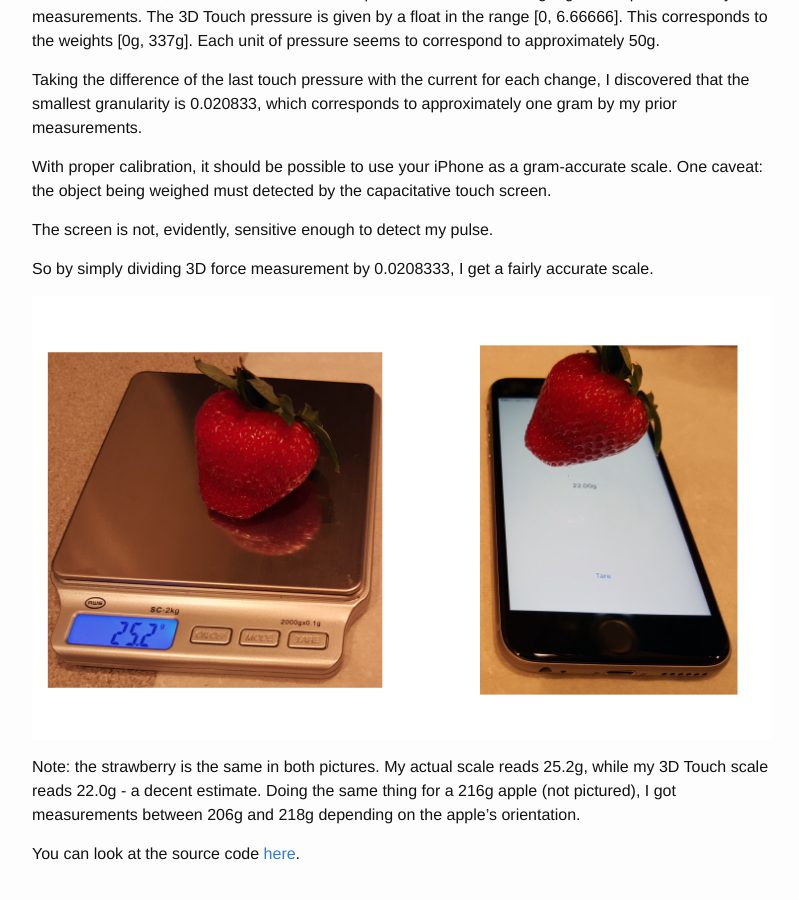
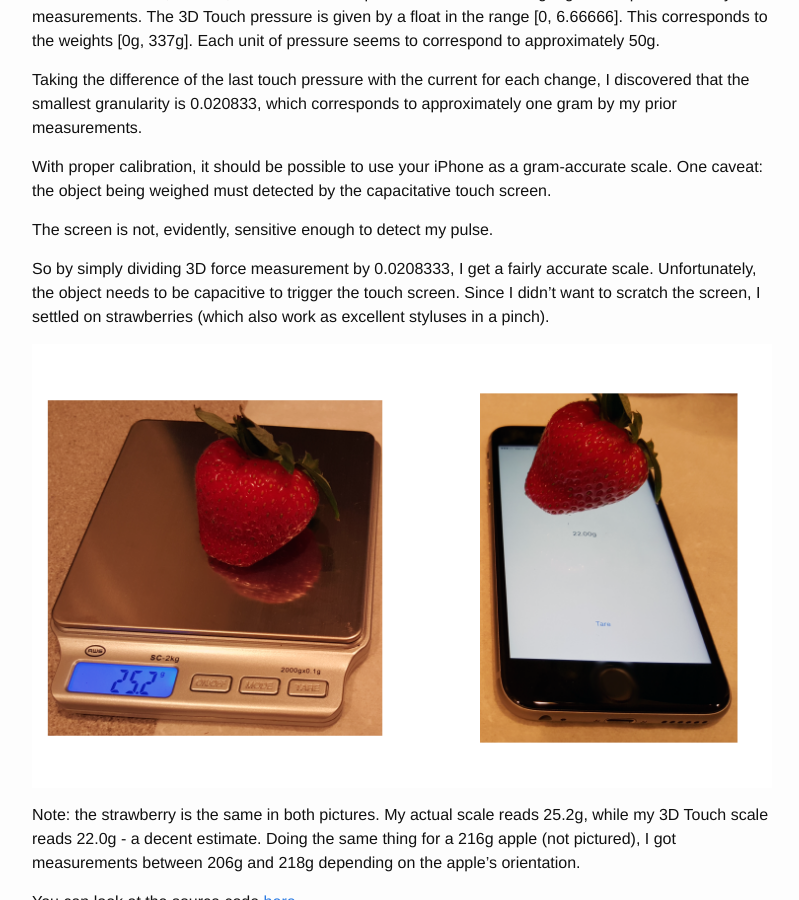
Before and after one commit to ashertrockman/ashertrockman.github.io, a Jekyll site: the page built from _posts/2015-10-24-3d-touch-scale.markdown, in a window 1280 px wide and 900 px high, scrolled down 1326 px. Shown: the whole window, without its empty margins (238-1037 px from the left). Built offline with Jekyll 4.4.1, drawn with Linux system fonts in a browser that asks for light colours.

Commit message:
Update 3d touch article

```diff
--- a/_posts/2015-10-24-3d-touch-scale.markdown
+++ b/_posts/2015-10-24-3d-touch-scale.markdown
@@ -21,7 +21,7 @@ With proper calibration, it should be possible to use your iPhone as a gram-accu
 
 The screen is not, evidently, sensitive enough to detect my pulse.
 
-So by simply dividing 3D force measurement by 0.0208333, I get a fairly accurate scale.
+So by simply dividing 3D force measurement by 0.0208333, I get a fairly accurate scale. Unfortunately, the object needs to be capacitive to trigger the touch screen. Since I didn't want to scratch the screen, I settled on strawberries (which also work as excellent styluses in a pinch).
 
 ![Weighing strawberries with iPhones]({{ site.url }}/assets/3d-touch-berries.png)
 
```
